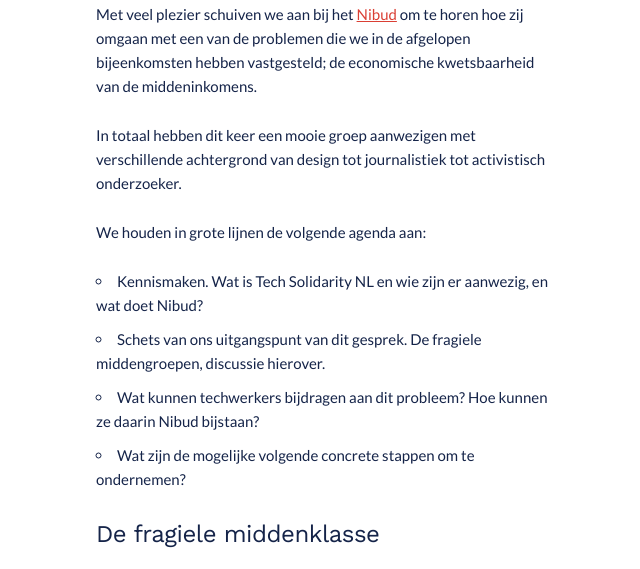
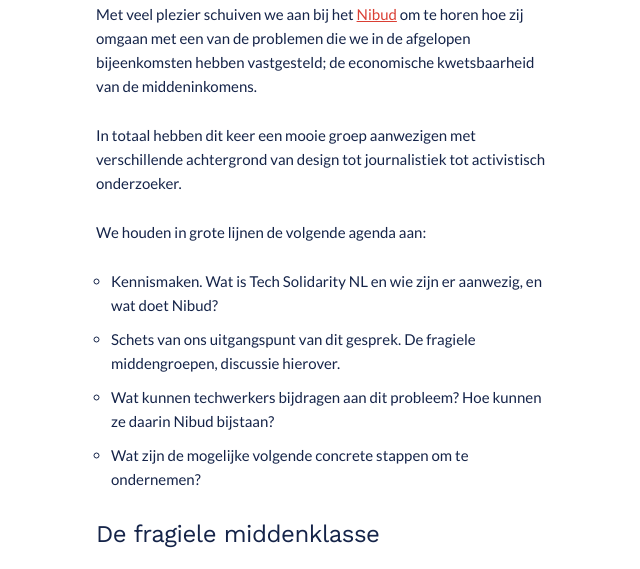
Before and after one commit to karsalfrink/techsolidaritynl, a plain HTML site: page meetup-9.html in a window 1280 px wide. Shown: the part 155-724 px from the top of the page, without its empty margins (64-704 px from the left). Drawn offline with nearby package versions, Linux system fonts and the light colour scheme.

Commit message:
Add custom.css

```diff
--- a/meetup-9.html
+++ b/meetup-9.html
@@ -21,6 +21,7 @@
     –––––––––––––––––––––––––––––––––––––––––––––––––– -->
     <link rel="stylesheet" href="css/normalize.css">
     <link rel="stylesheet" href="css/skeleton.css">
+    <link rel="stylesheet" href="css/custom.css">
 
   <!-- Favicon
     –––––––––––––––––––––––––––––––––––––––––––––––––– -->
```
Also changed, not shown: amsterdam-meetup-2.html (+1 -0 lines), amsterdam-meetup-3.html (+1 -0 lines), amsterdam-meetup-4.html (+1 -0 lines), amsterdam-meetup-5.html (+1 -0 lines), amsterdam-meetup-6.html (+1 -0 lines), amsterdam-meetup-7.html (+1 -0 lines), meetup-10.html (+1 -0 lines), meetup-11.html (+1 -0 lines), meetup-12.html (+1 -0 lines), meetup-13.html (+1 -0 lines), meetup-14.html (+1 -0 lines), meetup-15.html (+1 -0 lines), meetup-8.html (+1 -0 lines), meetup-template.html (+1 -0 lines), 2 more files.
